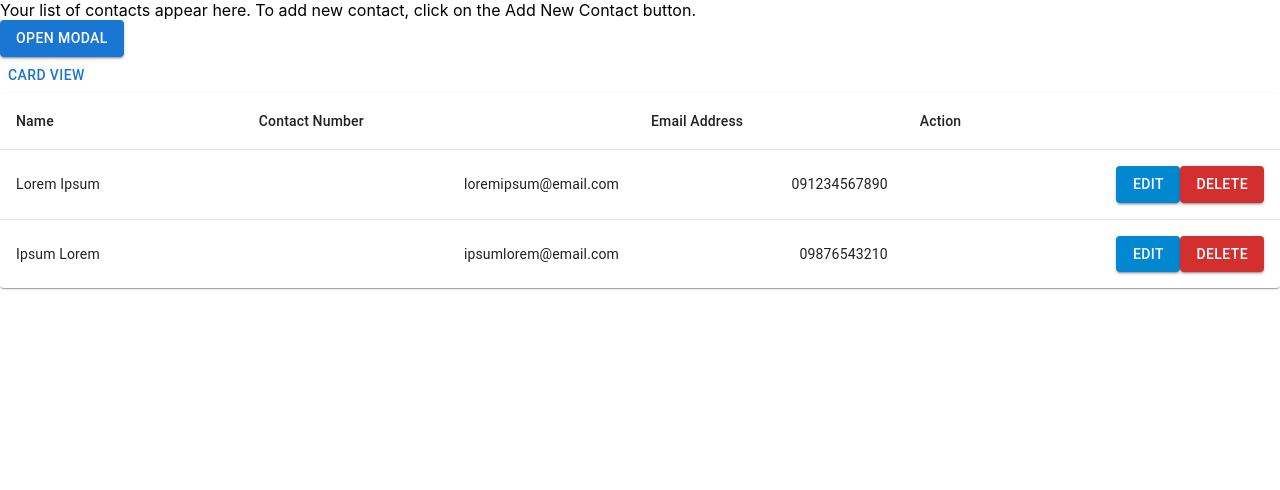
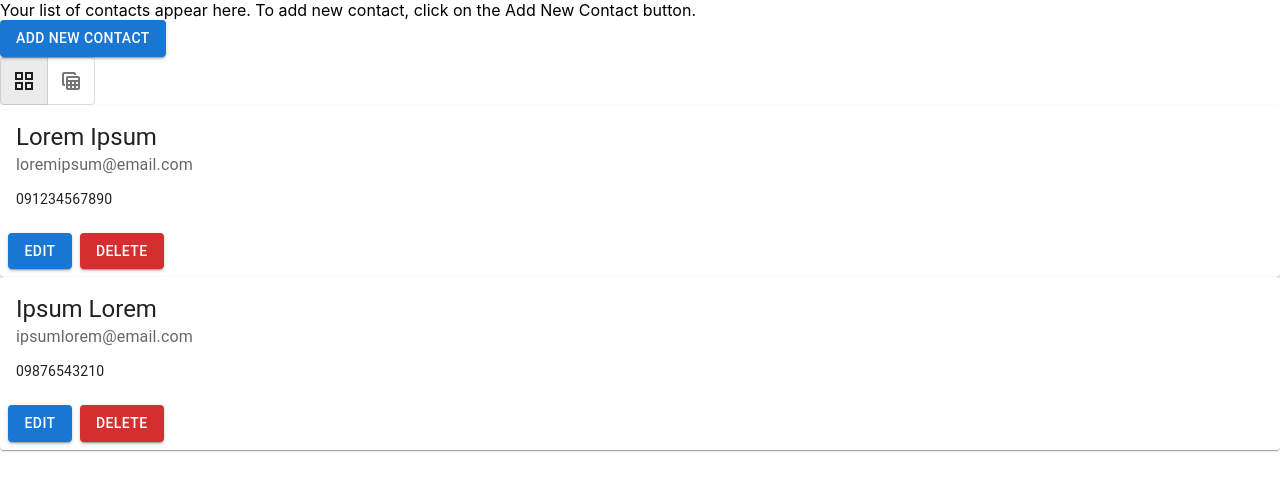
Before and after one commit to dsaldariega/contact-management-list, a React (Create React App) app: page /contacts in a window 1280 px wide. Shown: the top 490 px of the page. Built offline with nearby package versions, Linux system fonts and the light colour scheme; data requests are answered from the project's data file.

Commit message:
added icon with functionalities

```diff
--- a/package.json
+++ b/package.json
@@ -4,9 +4,10 @@
   "private": true,
   "dependencies": {
     "@emotion/react": "^11.11.4",
-    "@emotion/styled": "^11.11.0",
+    "@emotion/styled": "^11.11.5",
     "@fontsource/roboto": "^5.0.12",
-    "@mui/material": "^5.15.14",
+    "@mui/icons-material": "^5.15.15",
+    "@mui/material": "^5.15.15",
     "@testing-library/jest-dom": "^5.17.0",
     "@testing-library/react": "^13.4.0",
     "@testing-library/user-event": "^13.5.0",
--- a/src/App.js
+++ b/src/App.js
@@ -7,7 +7,7 @@ import ContactForm from "./components/ContactForm";
 
 function App() {
   const [contacts, setContacts] = useState([]);
-  const [isCardView, setIsCardView] = useState(false);
+  const [isContactView, setIsContactView] = useState("card");
 
   useEffect(() => {
     const getContacts = async () => {
@@ -32,12 +32,10 @@ function App() {
     console.log("%c Line:31 🍐 id", "color:#ea7e5c", id);
   };
 
-  const handleCardView = () => {
-    setIsCardView(true);
-  };
-
-  const handleTableView = () => {
-    setIsCardView(false);
+  const handleView = (e, newView) => {
+    if (newView !== null) {
+      setIsContactView(newView);
+    }
   };
 
   return (
@@ -49,9 +47,9 @@ function App() {
             contacts={contacts}
             handleEdit={handleEdit}
             handleDelete={handleDelete}
-            handleCardView={handleCardView}
-            handleTableView={handleTableView}
-            isCardView={isCardView}
+            handleView={handleView}
+            // handleTableView={handleTableView}
+            isContactView={isContactView}
           />
         }
       ></Route>
--- a/src/components/Dashboard.jsx
+++ b/src/components/Dashboard.jsx
@@ -4,15 +4,18 @@ import { Link } from "react-router-dom";
 import Button from "@mui/material/Button";
 import CardView from "./CardView";
 import ModalView from "./ModalView";
+import GridViewIcon from "@mui/icons-material/GridView";
+import TableViewIcon from "@mui/icons-material/TableView";
+import ToggleButton from "@mui/material/ToggleButton";
+import ToggleButtonGroup from "@mui/material/ToggleButtonGroup";
 
 export const Dashboard = ({
   contacts,
   handleEdit,
   handleAdd,
   handleDelete,
-  handleCardView,
-  handleTableView,
-  isCardView,
+  handleView,
+  isContactView,
 }) => {
   return (
     <div className="container">
@@ -27,13 +30,25 @@ export const Dashboard = ({
           </Button>
         </Link> */}
         <ModalView />
-        {!isCardView ? (
+        {/* {!isCardView ? (
           <Button onClick={handleCardView}>Card View</Button>
         ) : (
           <Button onClick={handleTableView}>Table View</Button>
-        )}
+        )} */}
+        <ToggleButtonGroup
+          value={isContactView}
+          exclusive
+          onChange={handleView}
+        >
+          <ToggleButton value="card" aria-label="card view">
+            <GridViewIcon />
+          </ToggleButton>
+          <ToggleButton value="table" aria-label="table view">
+            <TableViewIcon />
+          </ToggleButton>
+        </ToggleButtonGroup>
       </div>
-      {!isCardView ? (
+      {isContactView == "table" ? (
         <TableContacts
           contacts={contacts}
           handleEdit={handleEdit}
--- a/src/components/ModalView.jsx
+++ b/src/components/ModalView.jsx
@@ -39,7 +39,7 @@ const ModalView = ({ contacts }) => {
   return (
     <div>
       <div>
-        <Button onClick={handleOpen} variant="contained">Open modal</Button>
+        <Button onClick={handleOpen} variant="contained">Add New Contact</Button>
         <Modal
           open={open}
           onClose={handleClose}
```
Also changed, not shown: 1 other file (tests, documents, lock files or other folders).
